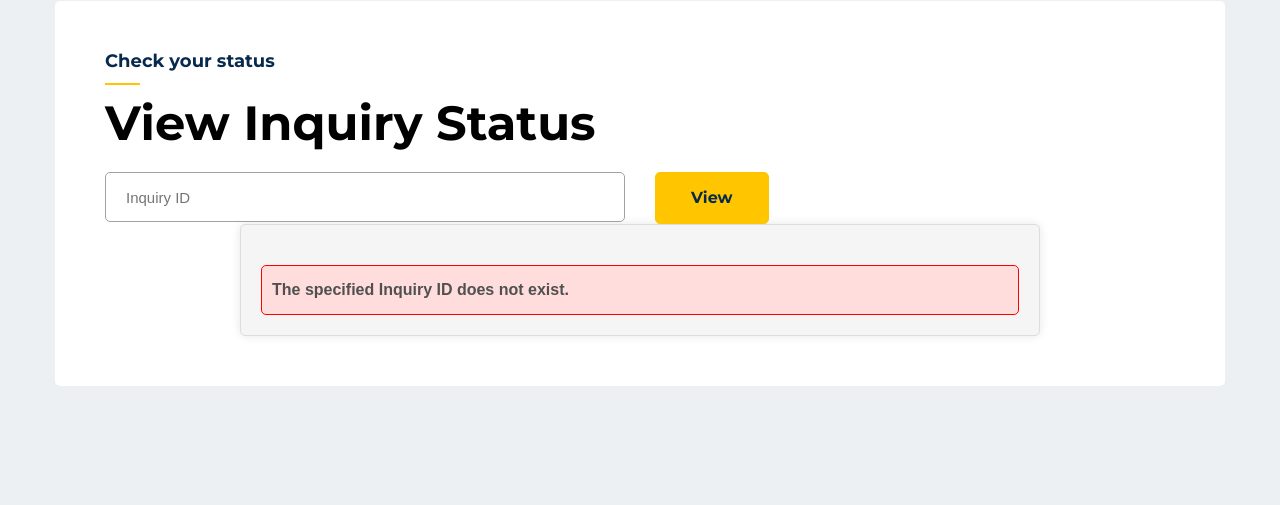
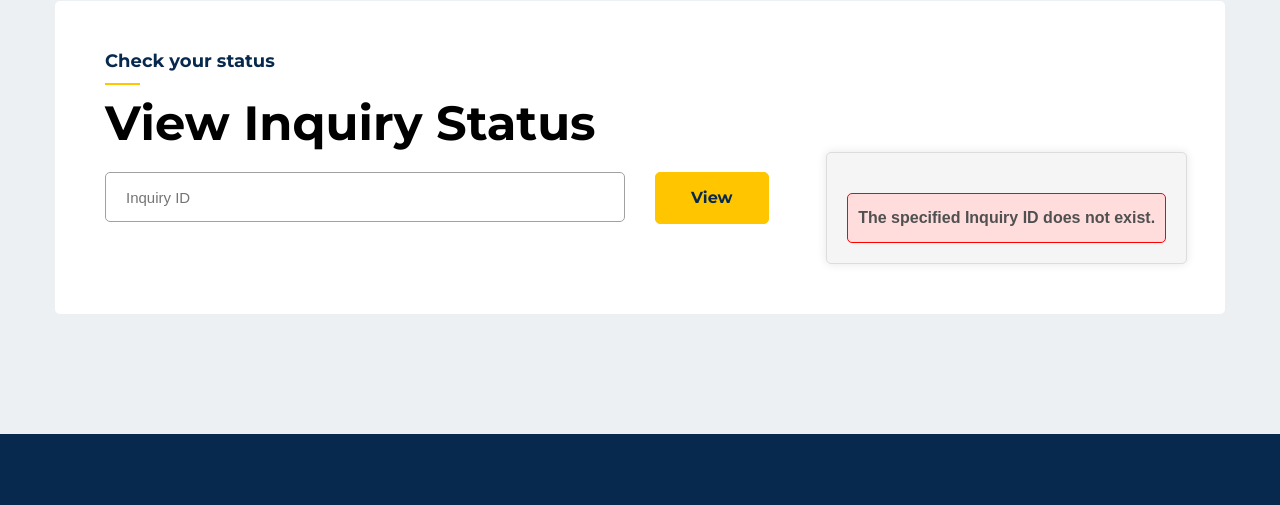
Before and after one commit to N0nEscapeSh3d0w/SEM, a Flask app: page /FAQ in a window 1280 px wide. Shown: the part 2172-2677 px from the top of the page. Run offline with Flask 3, Linux system fonts and the light colour scheme; some libraries are stand-ins or nearby versions.

Commit message:
Update FAQ.html

```diff
--- a/templates/FAQ.html
+++ b/templates/FAQ.html
@@ -217,9 +217,7 @@
                                         <div class="singel-form form-group col-lg-2">
                                             <button type="submit" class="main-btn">View</button>
                                         </div> <!-- singel form -->
-
-                                </div> <!-- row -->
-                                        <div class="inquiry-container">
+                                        <div class="inquiry-container mt-100">
                                             {% if inquiry[0]: %}
                                                 <h1 class="inquiry-heading">Inquiry Information</h1>
                                                 <div class="inquiry-info">
@@ -250,6 +248,7 @@
                                                 </div>
                                             {% endif %}
                                         </div>
+                                    </div> <!-- row -->
                             </form>
                         </div> <!-- main form -->
                     </div> <!--  contact from -->
```
